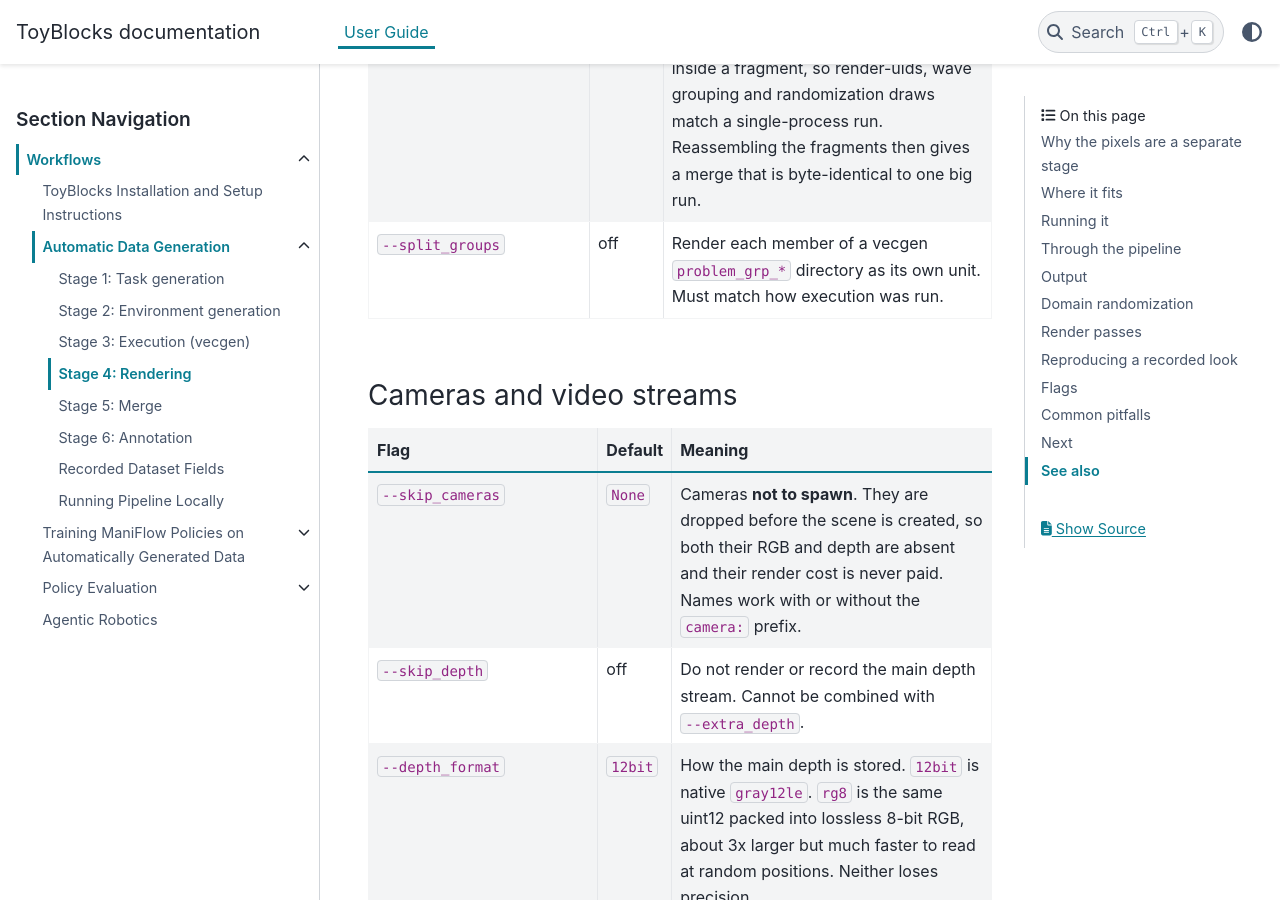
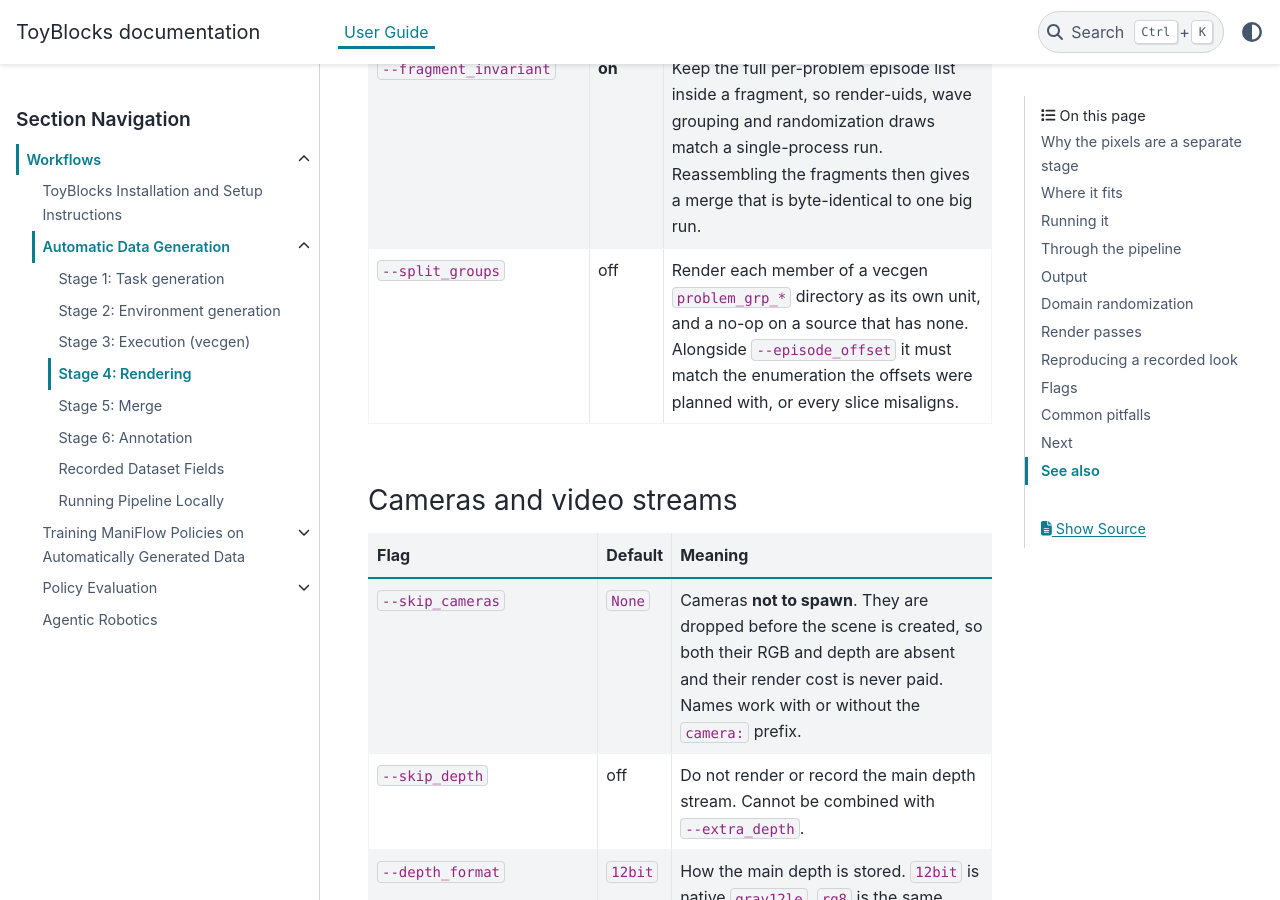
Before and after one commit to allenai/ToyBlocks, a Sphinx documentation site: the page built from docs/source/user_guide/workflows/datagen/render.md, in a window 1280 px wide and 900 px high, scrolled down 12567 px. Built offline with Sphinx 7.4.7 and the PyData theme 0.15.4, drawn with Linux system fonts in a browser that asks for light colours; some of the changed text lies outside the part shown.

Commit message:
docs: correct the AppLauncher example and the --split_groups lockstep

```diff
--- a/docs/source/user_guide/workflows/datagen/render.md
+++ b/docs/source/user_guide/workflows/datagen/render.md
@@ -346,7 +346,8 @@ Pass the `dr_seeding` mode recorded in the dataset's own `render_params.json`.
 
 These are `render.py`'s own options. `datasets_dir` is positional and `--output` is required,
 and everything else has a default. Isaac Lab's `AppLauncher` adds its own on top, such as
-`--device` and `--headless`.
+`--device`, `--kit_args` and `--rendering_mode`. `--headless` and `--enable_cameras` are forced
+on after parsing, so passing them changes nothing.
 
 ### Source and output
 
@@ -368,7 +369,7 @@ and everything else has a default. Isaac Lab's `AppLauncher` adds its own on top
 | `--episodes_file` | `None` | Render only the listed episodes, for a targeted patch. Output episodes are renumbered per split, but each records its `src_episode_index`. Refused when the flags YAML sets `randomize_task_letters`, as the `glyphs` file does. Use `--episode_offset` there. |
 | `--episode_offset` | `None` | Select a fragment for parallel rendering: the global slice `[offset, offset+max_episodes)`. Overrides `--episodes_file`. |
 | `--fragment_invariant` | **on** | Keep the full per-problem episode list inside a fragment, so render-uids, wave grouping and randomization draws match a single-process run. Reassembling the fragments then gives a merge that is byte-identical to one big run. |
-| `--split_groups` | off | Render each member of a vecgen `problem_grp_*` directory as its own unit. Must match how execution was run. |
+| `--split_groups` | off | Render each member of a vecgen `problem_grp_*` directory as its own unit, and a no-op on a source that has none. Alongside `--episode_offset` it must match the enumeration the offsets were planned with, or every slice misaligns. |
 
 ### Cameras and video streams
 
```
